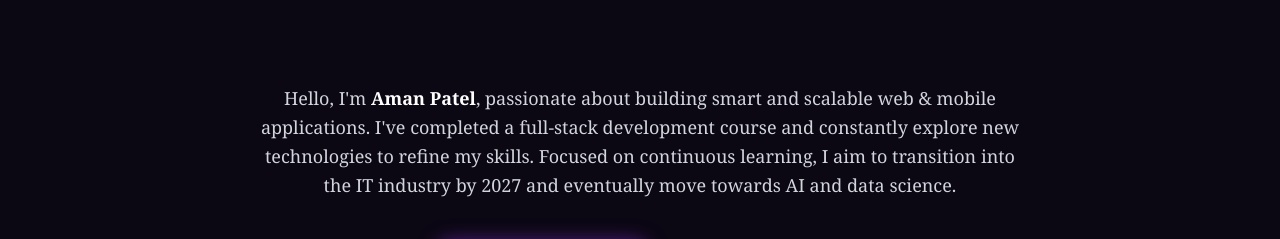
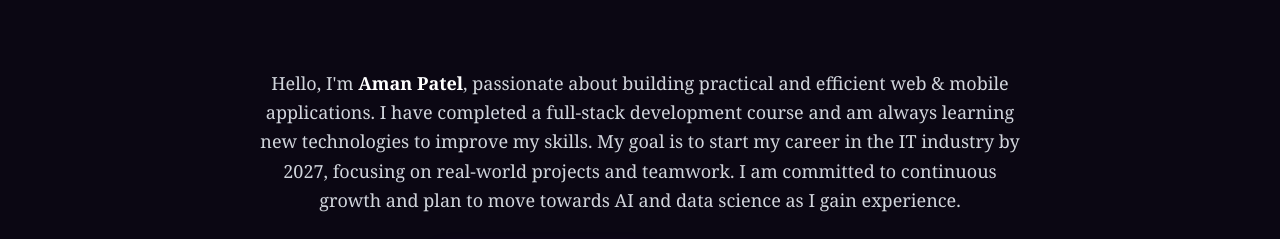
Before and after one commit to amanpatel8982/PersonalPortfolio, a React (Vite) app: page / in a window 1280 px wide. Shown: the part 951-1190 px from the top of the page. Built offline with nearby package versions, Linux system fonts and the light colour scheme.

Commit message:
Refactor code structure for improved readability and maintainability

```diff
--- a/src/pages/About.jsx
+++ b/src/pages/About.jsx
@@ -33,10 +33,10 @@ export default function About() {
         >
           Hello, I'm{" "}
           <span className="font-semibold text-white">Aman Patel</span>, passionate
-          about building smart and scalable web & mobile applications. I've completed
-          a full-stack development course and constantly explore new technologies to
-          refine my skills. Focused on continuous learning, I aim to transition into
-          the IT industry by 2027 and eventually move towards AI and data science.
+            about building practical and efficient web & mobile applications. I have completed
+            a full-stack development course and am always learning new technologies to improve my skills.
+            My goal is to start my career in the IT industry by 2027, focusing on real-world projects and teamwork.
+            I am committed to continuous growth and plan to move towards AI and data science as I gain experience.
         </motion.p>
 
         {/* Buttons */}
--- a/src/pages/Home.jsx
+++ b/src/pages/Home.jsx
@@ -154,7 +154,7 @@ export default function Home() {
                 {/* Back Side (Your Photo) */}
                 <div className="flip-card-back">
                   <img
-                    src="Aman.jpg"
+                    src="Aman2.jpg"
                     alt="me"
                     className="w-full h-full object-cover rounded-2xl"
                   />
```
Also changed, not shown: public/Aman1.jpg (added), public/Aman2.jpg (added).
